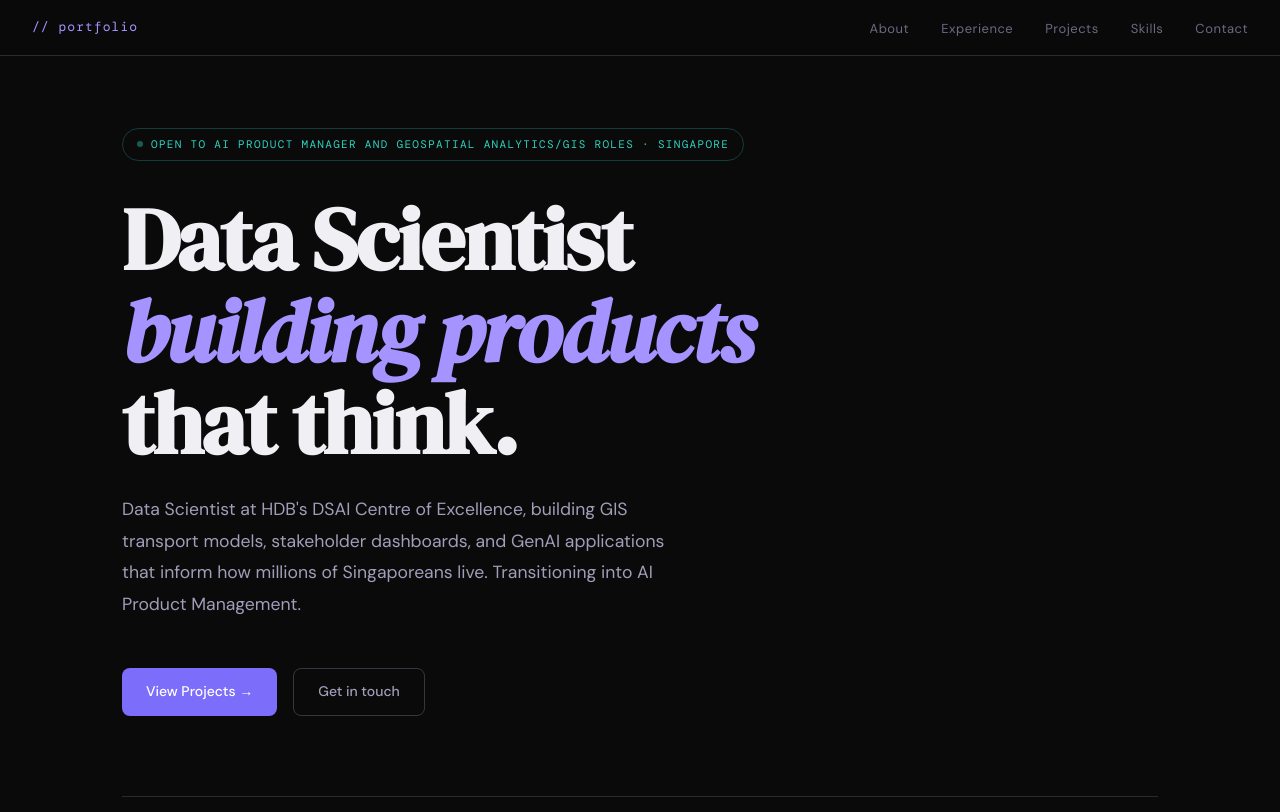
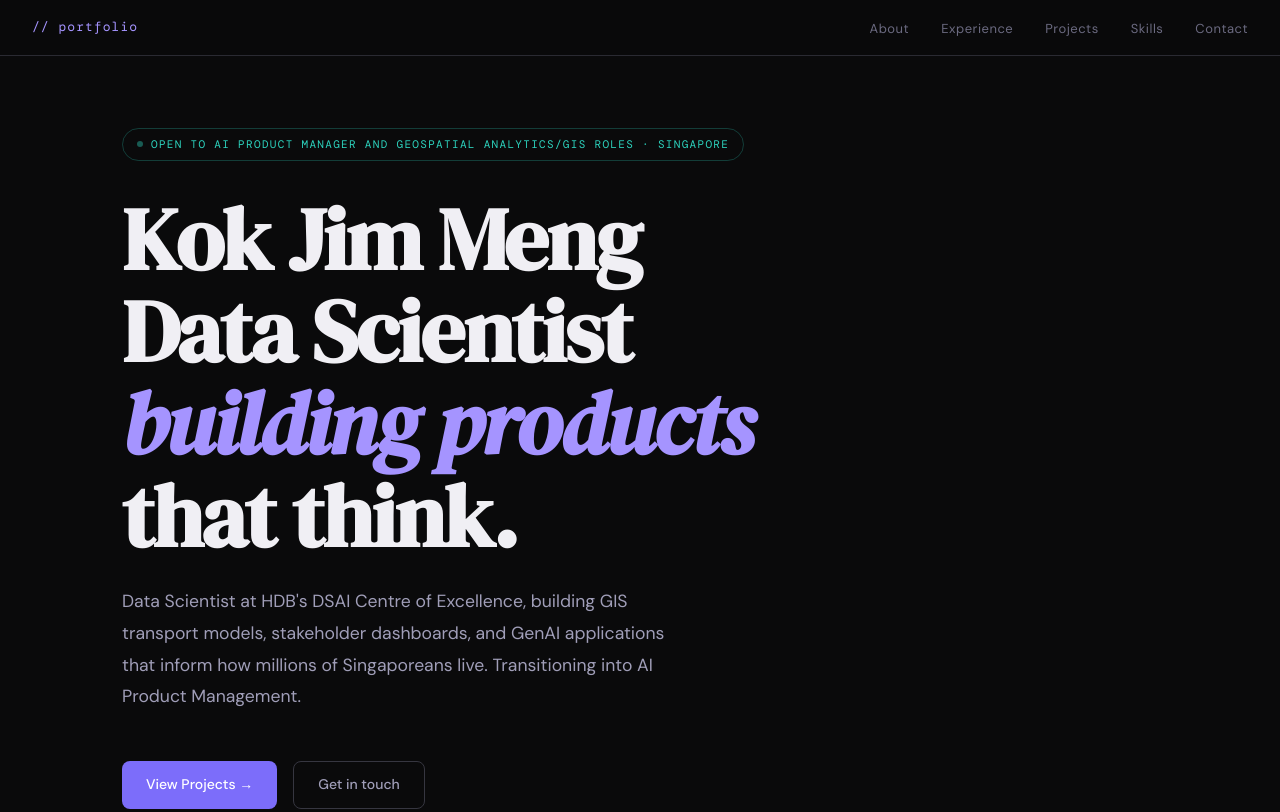
Before and after one commit to jimmeng-kok-2017/jimmengkok-product-portfolio, a plain HTML site: page index.html in a window 1280 px wide. Shown: the top 812 px of the page. Drawn offline with nearby package versions, Linux system fonts and the light colour scheme.

Commit message:
added my name again

```diff
--- a/index.html
+++ b/index.html
@@ -483,7 +483,7 @@ footer{
 <!-- HERO -->
 <div id="hero">
   <div class="hero-tag">Open to AI Product Manager and Geospatial Analytics/GIS roles · Singapore</div>
-  <h1 class="hero-name">Data Scientist<br/><em>building products</em><br/>that think.</h1>
+  <h1 class="hero-name">Kok Jim Meng<br/>Data Scientist<br/><em>building products</em><br/>that think.</h1>
   <p class="hero-desc">
     Data Scientist at HDB's DSAI Centre of Excellence, building GIS transport models, stakeholder dashboards, and GenAI applications that inform how millions of Singaporeans live. Transitioning into AI Product Management.
   </p>
```
